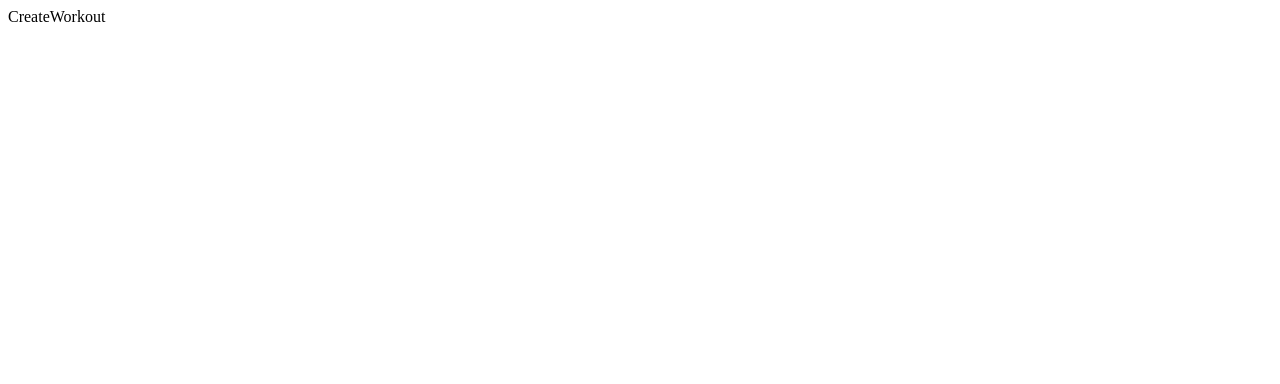
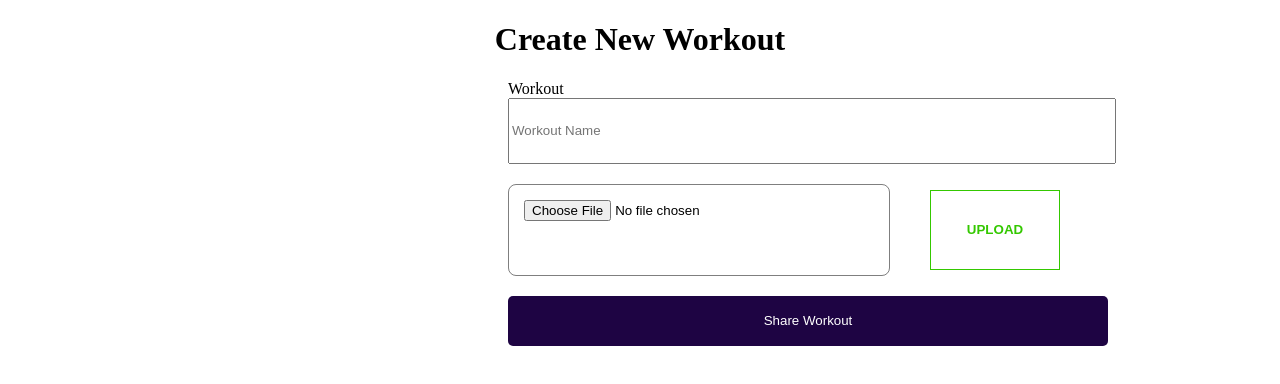
Before and after one commit to PAF-IT3030/JUN_WE_135, a React (Create React App) app in the folder frontend/: page /createWorkout in a window 1280 px wide. Shown: the top 384 px of the page. Built offline with nearby package versions, Linux system fonts and the light colour scheme.

Commit message:
CreateWorkout Page

```diff
--- a/frontend/src/pages/createWorkout/CreateWorkout.css
+++ b/frontend/src/pages/createWorkout/CreateWorkout.css
@@ -0,0 +1,60 @@
+.CreateWorkout h1{
+    text-align: center;
+}
+
+.CreateWorkout .input-section {
+    display: flex;
+    flex-direction: column;
+}
+
+.CreateWorkout .file-section {
+    display: flex;
+    flex-direction: column;
+    gap: 20px;
+}
+
+.CreateWorkout .img-upload{
+    display: flex;
+    gap: 40px;
+    align-items: center;
+}
+
+.CreateWorkout input{
+    width: 600px;
+    height: 60px;
+}
+
+.CreateWorkout .uploadBtn button{
+  background-color: white;
+  border: 1px solid #34c800;
+  color: #34c800;
+  font-weight: 600;
+  height: 80px;
+  width: 130px;
+  cursor: pointer;
+}
+
+.CreateWorkout .submitBtn button{
+  background-color: #1E0443;
+  color: white;
+  font-weight: 500;
+  height: 50px;
+  width: 600px;
+  border: none;
+  border-radius: 5px;
+  cursor: pointer;
+}
+
+.CreateWorkout .file-section {
+  border: 0.2px solid rgba(0, 0, 0, 0.5);
+  padding: 15px;
+  border-radius: 8px;
+  width: 350px;
+}
+
+.CreateWorkout .form-section{
+    display: flex;
+    flex-direction: column;
+    gap: 20px;
+    margin-left: 500px;
+}
--- a/frontend/src/pages/createWorkout/CreateWorkout.jsx
+++ b/frontend/src/pages/createWorkout/CreateWorkout.jsx
@@ -1,8 +1,32 @@
 import React from 'react'
+import './CreateWorkout.css'
 
 function CreateWorkout() {
   return (
-    <div>CreateWorkout</div>
+    <div className='CreateWorkout'>
+      <h1>Create New Workout</h1>
+      <form className='form-section'>
+        <div className='input-section'>
+          <label>Workout </label>
+          <input type='text' placeholder='Workout Name' required/>
+        </div>
+        <div className='img-upload'>
+
+          <div className='file-section'>
+
+          <input type='file' required/>
+          </div>
+          <div className='uploadBtn'>
+            <button type='button'>UPLOAD </button>
+          </div>
+        </div>
+
+        <div className='submitBtn'>
+          <button type='submit'>Share Workout</button>
+        </div>
+
+      </form>
+    </div>
   )
 }
 
--- a/frontend/src/pages/home/Home.jsx
+++ b/frontend/src/pages/home/Home.jsx
@@ -2,6 +2,7 @@ import React from 'react'
 import Workoutcard from '../workoutCard/Workoutcard'
 import profileimage from '../../images/profileimage.jpg'
 import './Home.css'
+
 
 function Home() {
   return (
```
